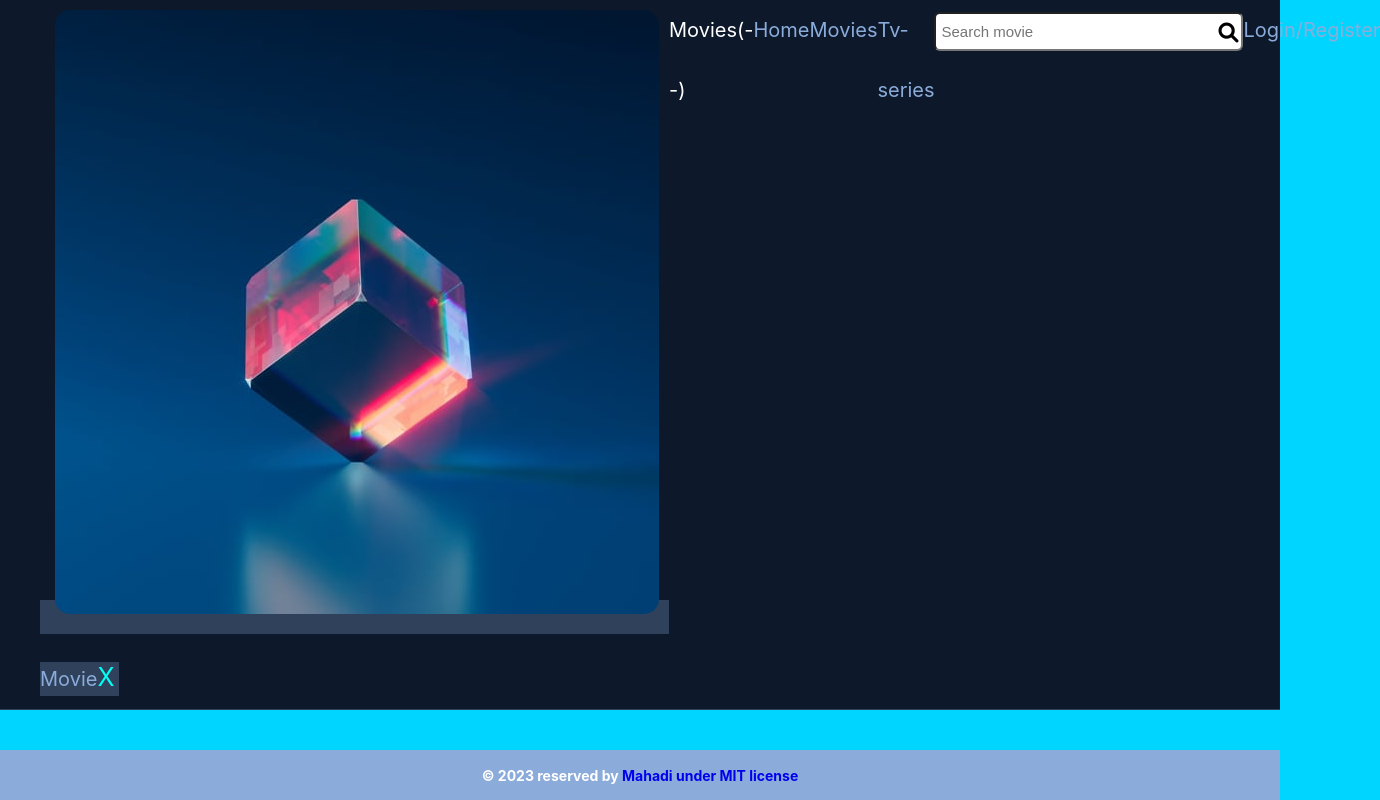
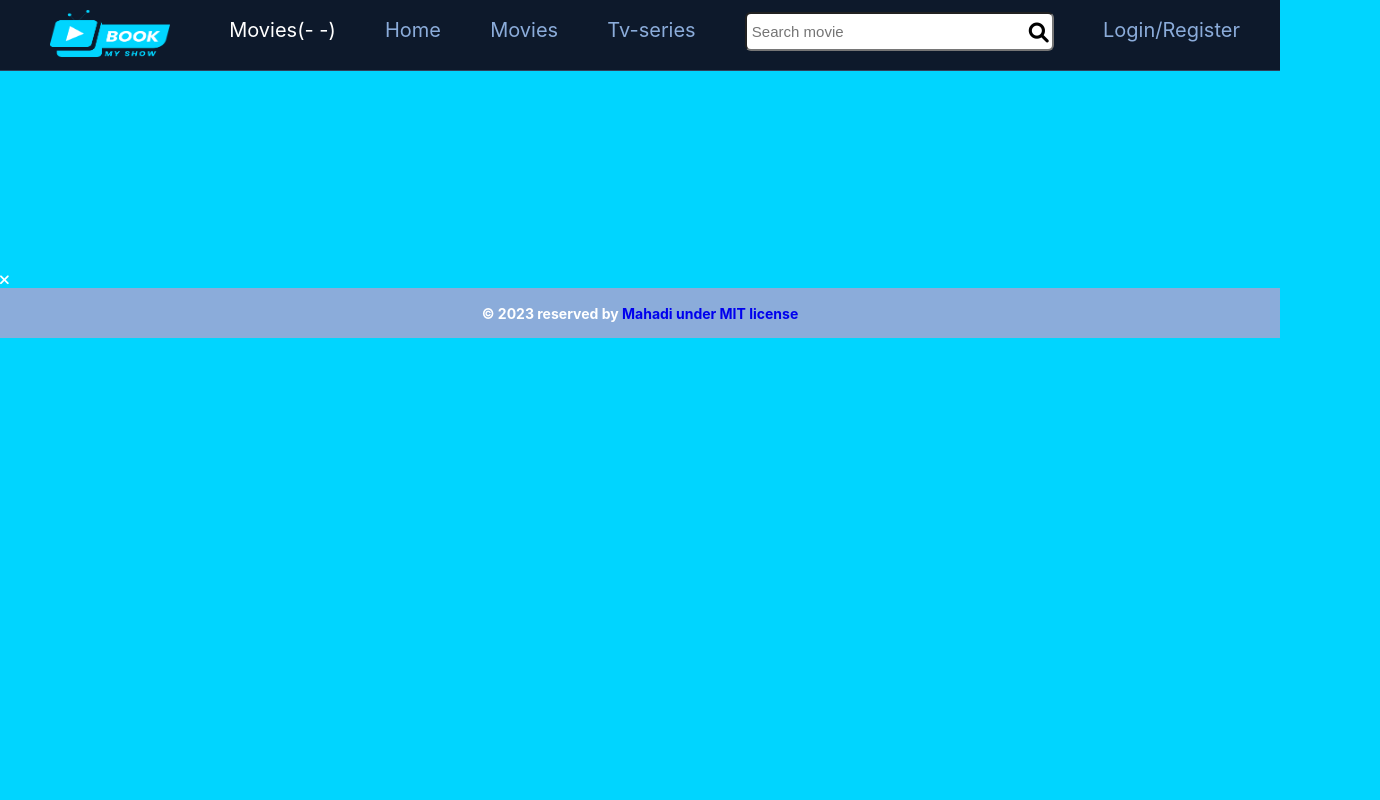
Before and after one commit to Rifat8080/js-capstone-project, a website built with webpack: page src/index.html in a window 1280 px wide. Shown: the top 800 px of the page, 1380 px wide, since content can reach past the window. Built offline with nearby package versions, Linux system fonts and the light colour scheme; no server answers; a web font is replaced by a local one.

Commit message:
Logo updated

```diff
--- a/src/css/style.css
+++ b/src/css/style.css
@@ -159,13 +159,15 @@ a {
   border-radius: 5px;
 }
 
-.logo a {
-  background-color: var(--blue-line);
-  padding: 5px;
+.logo img {
+  width: 120px;
+  height: 50px;
 }
 
 .header-items li a {
   color: var(--soft-blue);
+  display: flex;
+  align-items: center;
 }
 
 .header-items li a:hover {
--- a/src/index.html
+++ b/src/index.html
@@ -37,13 +37,8 @@
       <ul class="header-items">
         <li class="logo">
           <a href="#"
-            ><img
-              src="./images/image-equilibrium.jpg"
-              alt=""
-              srcset="./images/image-equilibrium.jpg"
-            />
-            Movie<span class="x">X</span></a
-          >
+            ><img src="./images/logo.png" alt="" srcset="./images/logo.png" />
+          </a>
         </li>
 
         <li id="movie-counter">Movies(- -)</li>
```
Also changed, not shown: src/images/logo.png (added).
